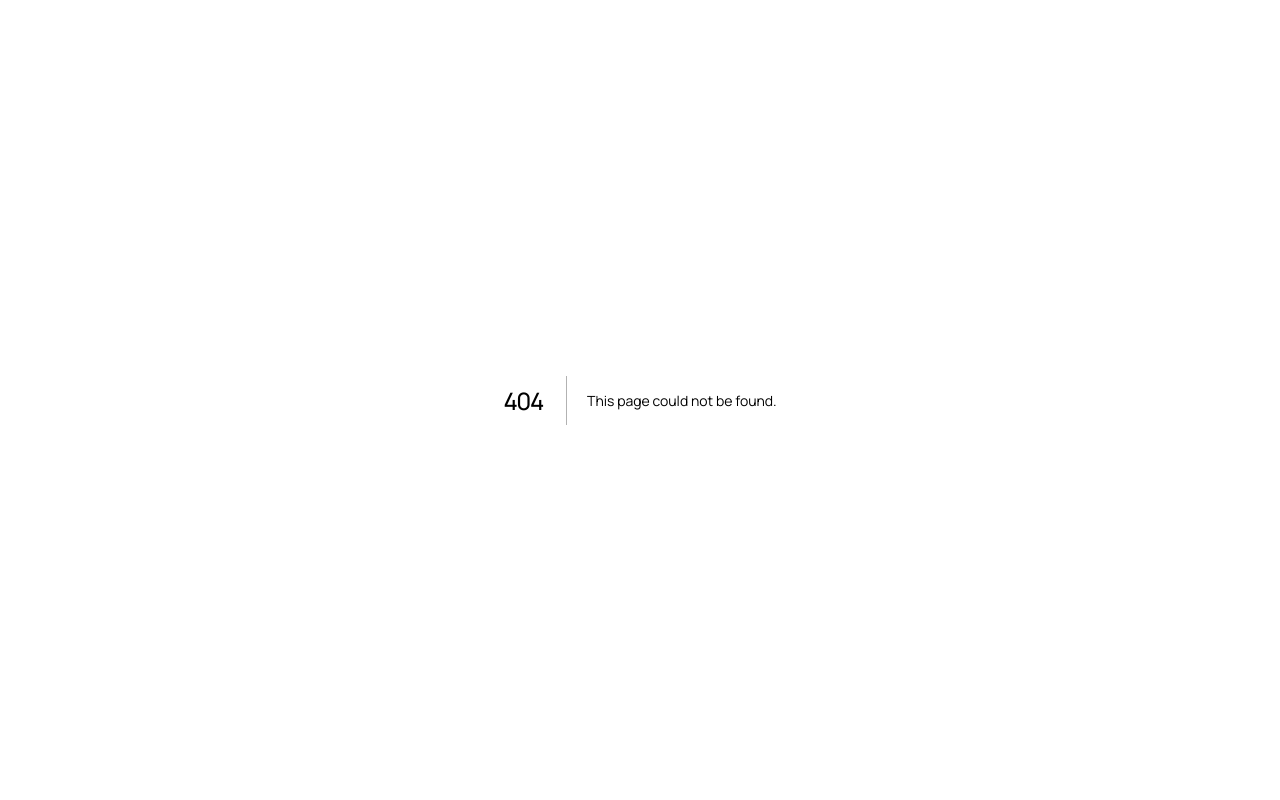
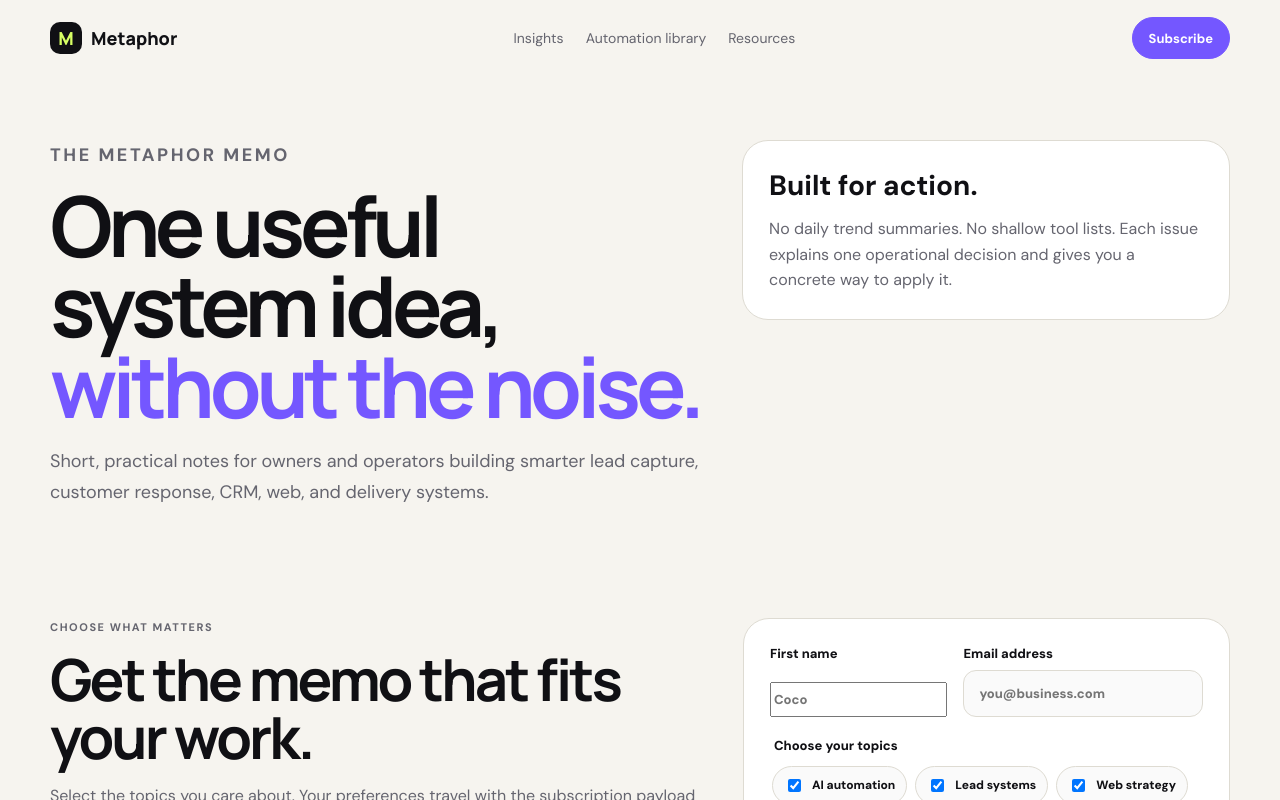
Before and after one commit to cocodev86/Coco1, a Next.js app: page /newsletter in a window 1280 px wide. Before the commit this address had no page. Shown: the top 800 px of the page. Built offline with nearby package versions, Linux system fonts and the light colour scheme.

Commit message:
Build newsletter landing page

```diff
--- /dev/null
+++ b/app/newsletter/page.tsx
@@ -0,0 +1,54 @@
+import type { Metadata } from "next";
+import Link from "next/link";
+import SubscribeForm from "./SubscribeForm";
+import { newsletterIssues } from "./data";
+import styles from "./newsletter.module.css";
+
+export const metadata: Metadata = {
+  title: "The Metaphor Memo | AI Automation Newsletter",
+  description: "A practical newsletter about AI automation, lead systems, CRM operations, web strategy, and better client delivery.",
+  alternates: { canonical: "/newsletter" },
+};
+
+export default function NewsletterPage() {
+  return (
+    <main className={styles.page}>
+      <nav className={`shell ${styles.nav}`} aria-label="Newsletter navigation">
+        <Link className="brand" href="/"><span>M</span>Metaphor</Link>
+        <div className={styles.navLinks}><Link href="/blog">Insights</Link><Link href="/automation-library">Automation library</Link><Link href="/resources">Resources</Link></div>
+        <a className="button button-small" href="#subscribe">Subscribe</a>
+      </nav>
+
+      <header className={`shell ${styles.hero}`}>
+        <div className={styles.heroGrid}>
+          <div><p className="eyebrow">The Metaphor memo</p><h1>One useful system idea, <em>without the noise.</em></h1><p>Short, practical notes for owners and operators building smarter lead capture, customer response, CRM, web, and delivery systems.</p></div>
+          <aside className={styles.promise}><strong>Built for action.</strong><span>No daily trend summaries. No shallow tool lists. Each issue explains one operational decision and gives you a concrete way to apply it.</span></aside>
+        </div>
+      </header>
+
+      <section className={`shell ${styles.signup}`} id="subscribe">
+        <div className={styles.signupCopy}><p className="eyebrow">Choose what matters</p><h2>Get the memo that fits your work.</h2><p>Select the topics you care about. Your preferences travel with the subscription payload so the connected email platform can segment future issues correctly.</p></div>
+        <SubscribeForm />
+      </section>
+
+      <section className={styles.archive}>
+        <div className="shell">
+          <div className={styles.archiveHeader}><div><p className="eyebrow">Issue archive</p><h2>Read before you subscribe.</h2></div><p>Every issue is published as a permanent, searchable page so the newsletter also strengthens Metaphor’s public knowledge base.</p></div>
+          <div className={styles.issueGrid}>
+            {newsletterIssues.map((issue) => (
+              <article className={styles.issueCard} key={issue.slug}>
+                <div className={styles.issueMeta}><span>Memo {issue.number}</span><span>{issue.publishedAt}</span><span>{issue.readingTime}</span></div>
+                <h3><Link href={`/newsletter/${issue.slug}`}>{issue.title}</Link></h3>
+                <p>{issue.summary}</p>
+                <div className={styles.topicList}>{issue.topics.map((topic) => <span key={topic}>{topic}</span>)}</div>
+                <Link className={styles.readLink} href={`/newsletter/${issue.slug}`}>Read the issue →</Link>
+              </article>
+            ))}
+          </div>
+        </div>
+      </section>
+
+      <footer className={`shell ${styles.footer}`}><Link className="brand" href="/"><span>M</span>Metaphor</Link><p>Practical systems guidance for growing businesses.</p><small>© 2026 Metaphor Consulting.</small></footer>
+    </main>
+  );
+}
```
